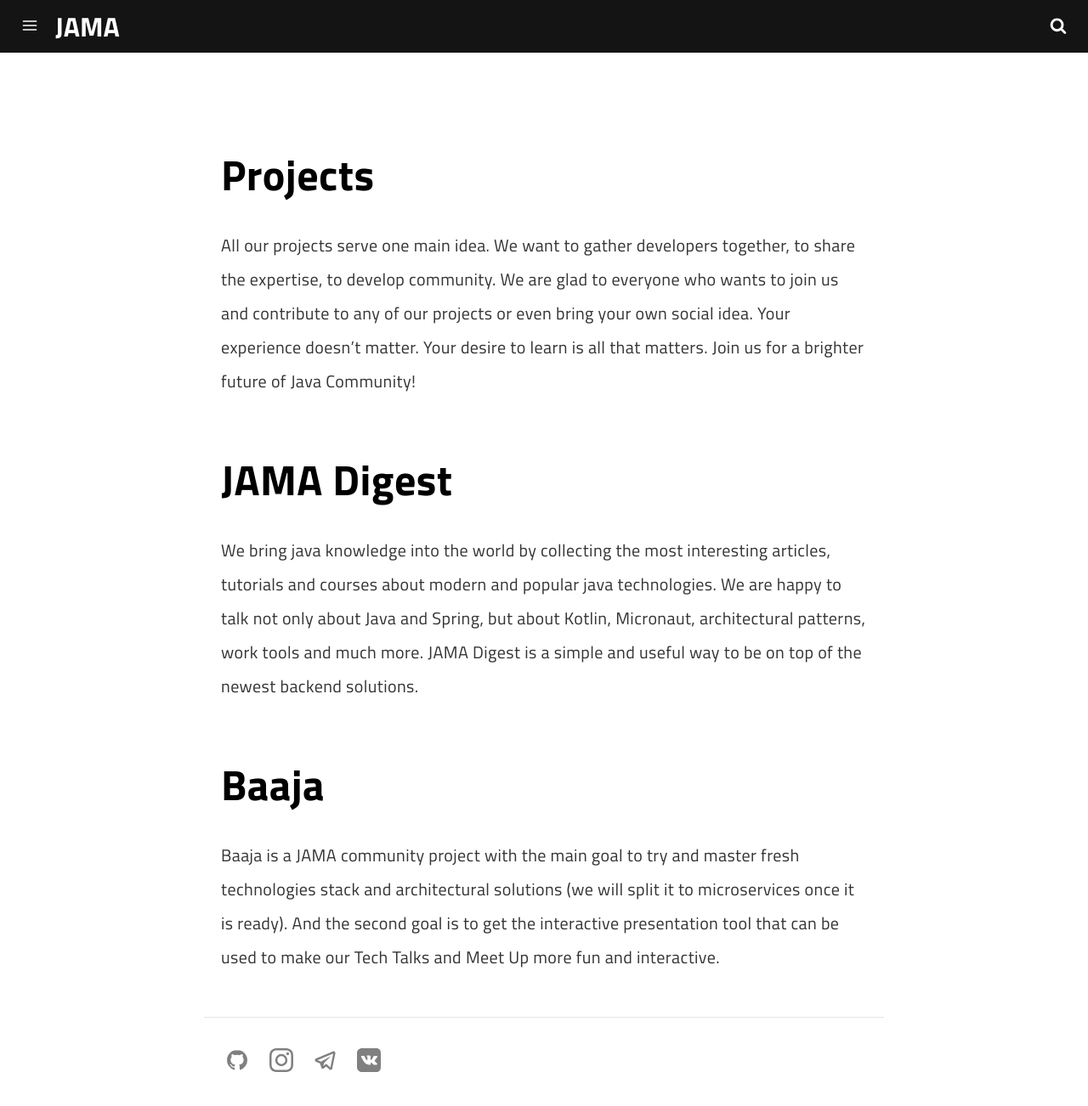
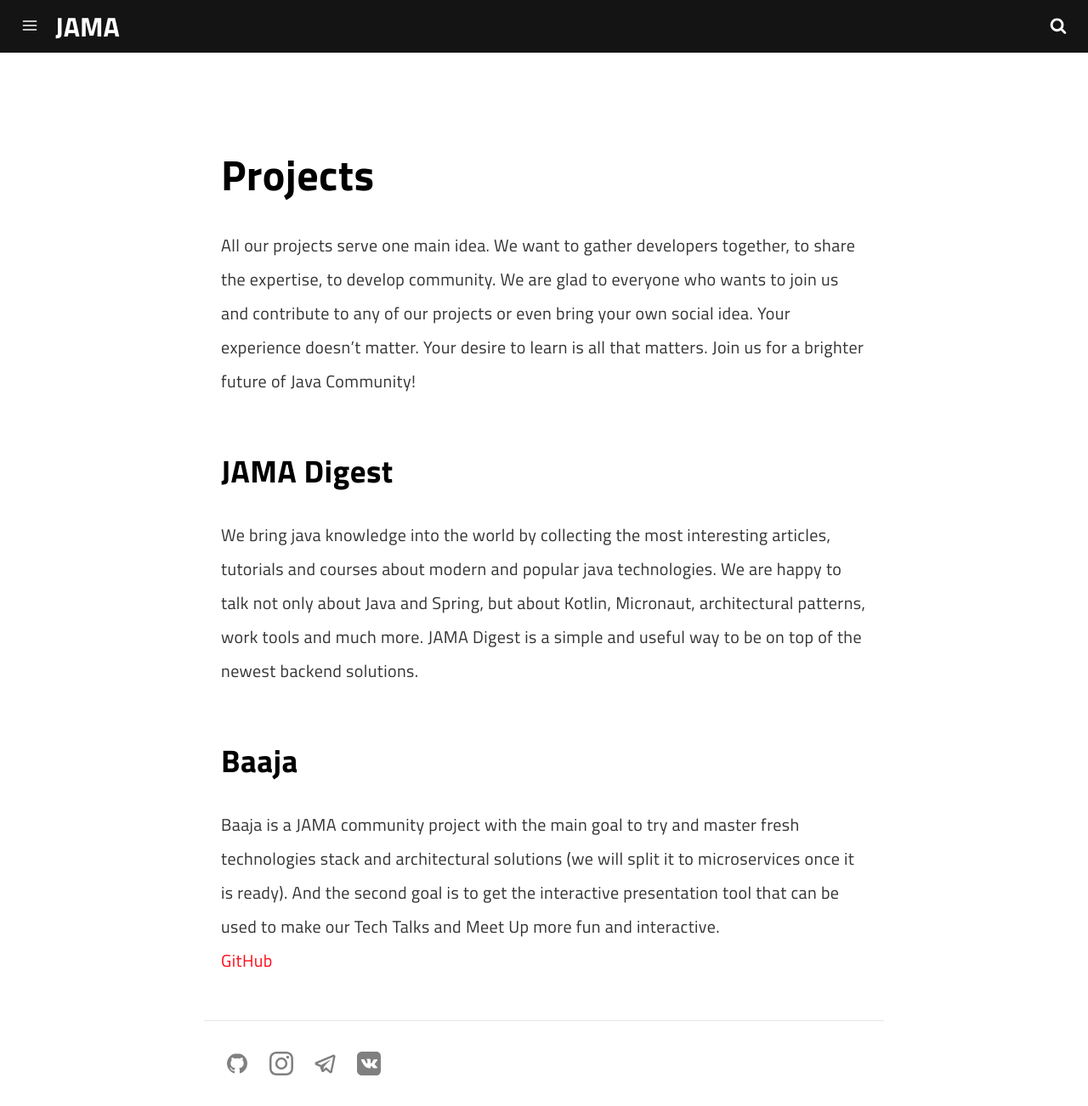
Before and after one commit to JavaMahileu/jama-digest, a Jekyll site: the page built from pages/projects.md, in a window 1280 px wide and 1302 px high. Shown: the whole window at 85% size. Built offline with Jekyll 4.4.1, drawn with Linux system fonts in a browser that asks for light colours; a script that is not in the unit is left out.

Commit message:
Update Pages “projects”

```diff
--- a/pages/projects.md
+++ b/pages/projects.md
@@ -10,10 +10,11 @@
 
 All our projects serve one main idea. We want to gather developers together, to share the expertise, to develop community. We are glad to everyone who wants to join us and contribute to any of our projects or even bring your own social idea. Your experience doesn't matter. Your desire to learn is all that matters. Join us for a brighter future of Java Community!
 
-# **JAMA Digest**
+## **JAMA Digest**
 
 We bring java knowledge into the world by collecting the most interesting articles, tutorials and courses about modern and popular java technologies. We are happy to talk not only about Java and Spring, but about Kotlin, Micronaut, architectural patterns, work tools and much more. JAMA Digest is a simple and useful way to be on top of the newest backend solutions.
 
-# Baaja
+## Baaja
 
-Baaja is a JAMA community project with the main goal to try and master fresh technologies stack and architectural solutions (we will split it to microservices once it is ready). And the second goal is to get the interactive presentation tool that can be used to make our Tech Talks and Meet Up more fun and interactive.
+Baaja is a JAMA community project with the main goal to try and master fresh technologies stack and architectural solutions (we will split it to microservices once it is ready). And the second goal is to get the interactive presentation tool that can be used to make our Tech Talks and Meet Up more fun and interactive.\
+[GitHub](https://github.com/JavaMahileu)
```
Also changed, not shown: other parts of pages/projects.md (+1 -1 lines).
